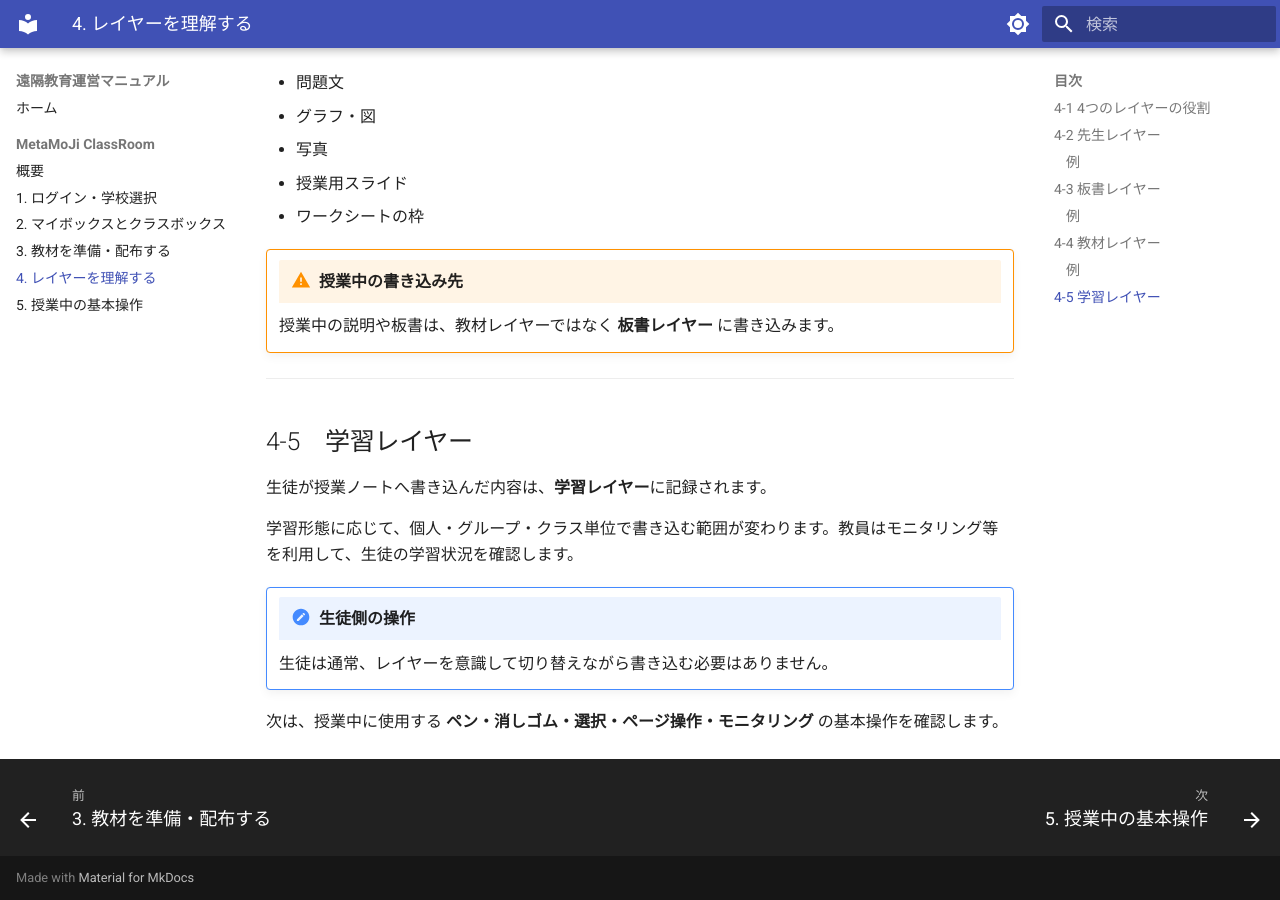
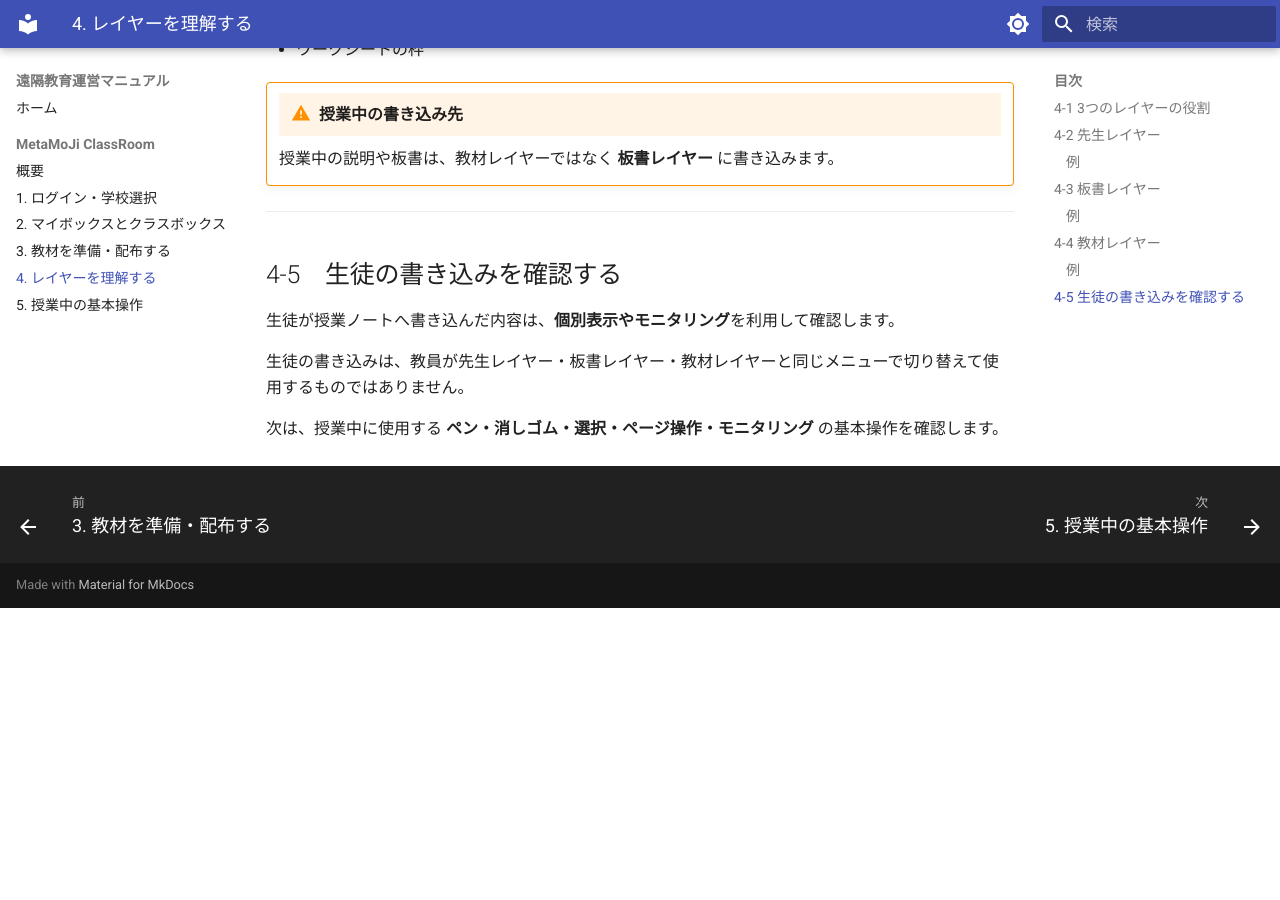
Before and after one commit to a-recs/remote-manual, an MkDocs documentation site: the page built from docs/metamoji/04-layer.md, in a window 1280 px wide and 900 px high, scrolled down 2095 px. Built offline with MkDocs 1.6.1 and Material for MkDocs 9.7.7, drawn with Linux system fonts in a browser that asks for light colours; after the commit the page ends 2703 px from its top, so only the background shows below that; some of the changed text lies outside the part shown.

Commit message:
Align layer chapter with actual teacher layer menu

```diff
--- a/docs/metamoji/04-layer.md
+++ b/docs/metamoji/04-layer.md
@@ -1,24 +1,24 @@
 # 4　レイヤーを理解する
 
-授業ノートでは、教材・先生の書き込み・生徒の書き込みなどを **レイヤー** に分けて管理します。
+授業ノートでは、教材や先生の書き込みを **レイヤー** に分けて管理します。
 
-遠隔授業で使用する主なレイヤーは次の4つです。
+教員が授業中に切り替えて使用する主なレイヤーは、次の3つです。
 
 1. **先生レイヤー**
 2. **板書レイヤー**
 3. **教材レイヤー**
-4. **学習レイヤー**
+
+<!-- 画像掲載予定：右側のレイヤーメニューを開いた状態 -->
 
 ---
 
-## 4-1　4つのレイヤーの役割
+## 4-1　3つのレイヤーの役割
 
-| レイヤー | 主に書き込む人 | 生徒から見える | 主な用途 |
-|---|---|:---:|---|
-| **先生レイヤー** | 教員 | × | 解答、授業メモ、事前に準備した説明など |
-| **板書レイヤー** | 教員 | ○ | 授業中の説明、途中式、赤丸、補足など |
-| **教材レイヤー** | 教員 | ○ | PDF、問題文、図など授業の土台となる教材 |
-| **学習レイヤー** | 生徒 | 学習形態による | 生徒の解答や書き込み |
+| レイヤー | 生徒から見える | 主な用途 |
+|---|:---:|---|
+| **先生レイヤー** | × | 解答、授業メモ、事前に準備した説明など |
+| **板書レイヤー** | ○ | 授業中の説明、途中式、赤丸、補足など |
+| **教材レイヤー** | ○ | PDF、問題文、図など授業の土台となる教材 |
 
 !!! danger "ここが重要"
     **先生レイヤーは生徒の画面には反映されない。**
@@ -75,15 +75,10 @@ PDFから読み込んだ問題文、図、説明資料など、**授業の土台
 
 ---
 
-## 4-5　学習レイヤー
+## 4-5　生徒の書き込みを確認する
 
-生徒が授業ノートへ書き込んだ内容は、**学習レイヤー**に記録されます。
+生徒が授業ノートへ書き込んだ内容は、**個別表示やモニタリング**を利用して確認します。
 
-学習形態に応じて、個人・グループ・クラス単位で書き込む範囲が変わります。教員はモニタリング等を利用して、生徒の学習状況を確認します。
-
-!!! note "生徒側の操作"
-    生徒は通常、レイヤーを意識して切り替えながら書き込む必要はありません。
-
-<!-- 画像掲載予定：レイヤー一覧、板書レイヤー選択状態、先生レイヤー選択状態 -->
+生徒の書き込みは、教員が先生レイヤー・板書レイヤー・教材レイヤーと同じメニューで切り替えて使用するものではありません。
 
 次は、授業中に使用する **ペン・消しゴム・選択・ページ操作・モニタリング** の基本操作を確認します。
```
